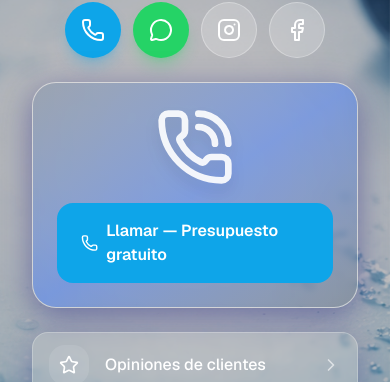
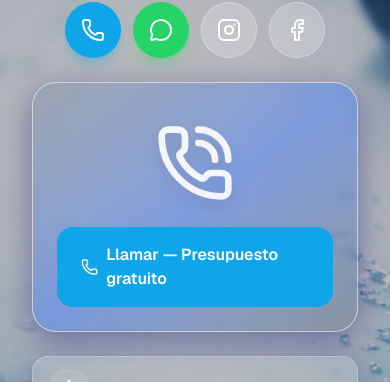
Before and after one commit to sergeiovitch63-create/fontanero, a Next.js app: page / in a window 390 px wide. Shown: the part 258-640 px from the top of the page. Built offline with nearby package versions, Linux system fonts and the light colour scheme; no server answers.

Commit message:
ui: make CTA logo fill the card

```diff
--- a/src/components/HomeHeaderAndCTA.tsx
+++ b/src/components/HomeHeaderAndCTA.tsx
@@ -147,20 +147,24 @@ export default function HomeHeaderAndCTA() {
         {/* 3) Carte centrale branding / CTA principale */}
         <GlassCard
           variant="strong"
-          className="relative overflow-hidden flex flex-col items-stretch min-h-[220px] sm:min-h-[260px]"
+          className="relative overflow-hidden flex flex-col h-full min-h-[220px] sm:min-h-[260px]"
         >
           {/* Fond métier (bleu/gris) */}
           <div className="absolute inset-0 bg-gradient-to-br from-slate-500/40 via-blue-600/40 to-slate-600/40 -z-10" />
 
           {/* Icône / logo principal */}
-          <div className="relative z-10 flex-1 flex items-center justify-center">
+          <div className="relative z-10 flex-1 flex items-center justify-center px-4 py-4">
             {brandLogo ? (
-              <LogoImage
-                src={brandLogo}
-                alt={`${brandName} logo grande`}
-                size={144}
-                className="shadow-lg"
-              />
+              <div className="w-full h-full flex items-center justify-center">
+                <div className="w-full max-w-[85%] h-full flex items-center justify-center">
+                  <LogoImage
+                    src={brandLogo}
+                    alt={`${brandName} logo grande`}
+                    size={256}
+                    className="w-full h-full object-contain shadow-lg"
+                  />
+                </div>
+              </div>
             ) : (
               <PhoneCall
                 className="w-20 h-20 sm:w-24 sm:h-24 text-white/90 drop-shadow-xl"
@@ -170,7 +174,7 @@ export default function HomeHeaderAndCTA() {
           </div>
 
           {/* CTA principal */}
-          <div className="relative z-10 mt-4">
+          <div className="relative z-10 mt-auto pt-2">
             <PrimaryCTALink
               href={formatTelLink(resolvedConfig.phone)}
               variant="primary"
```
